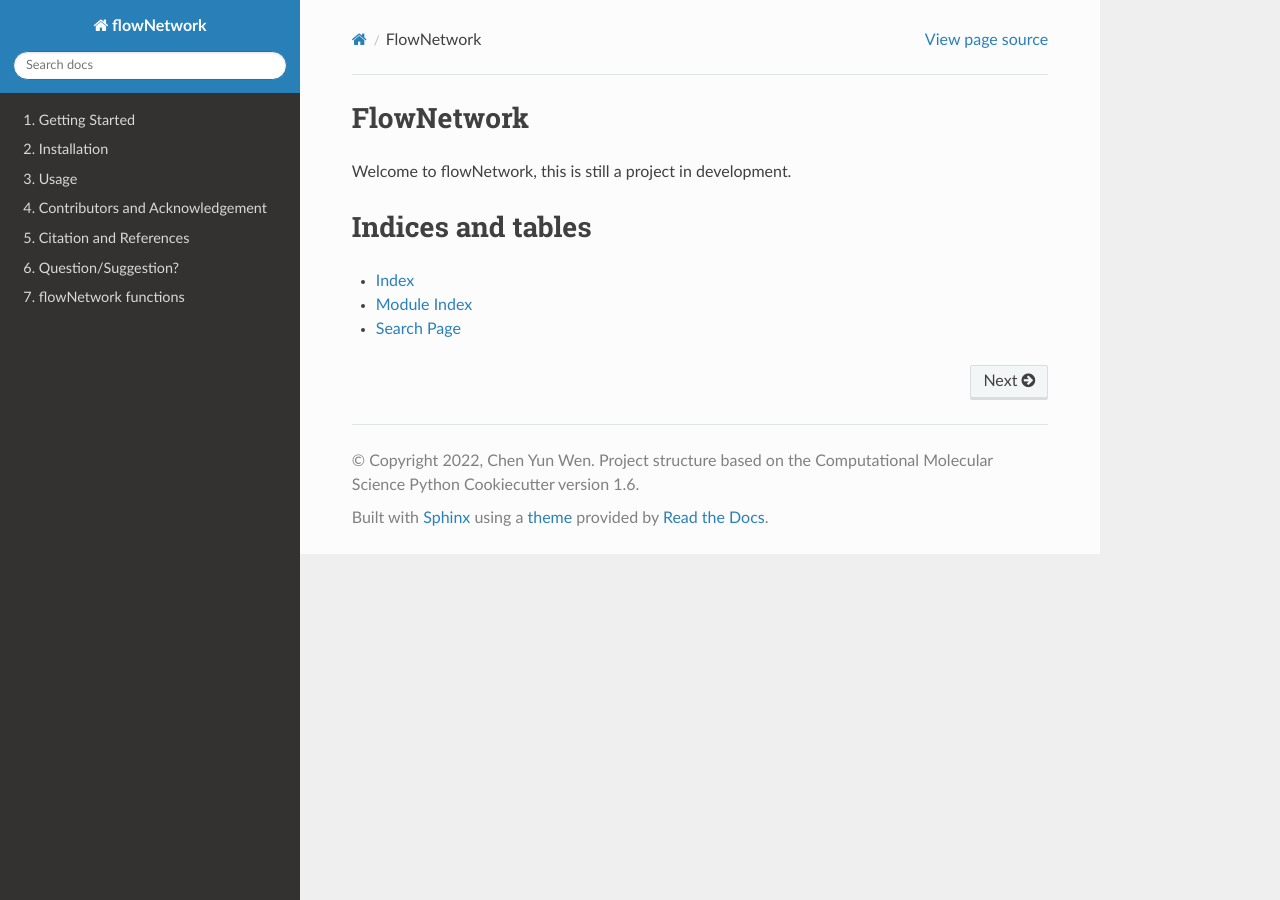
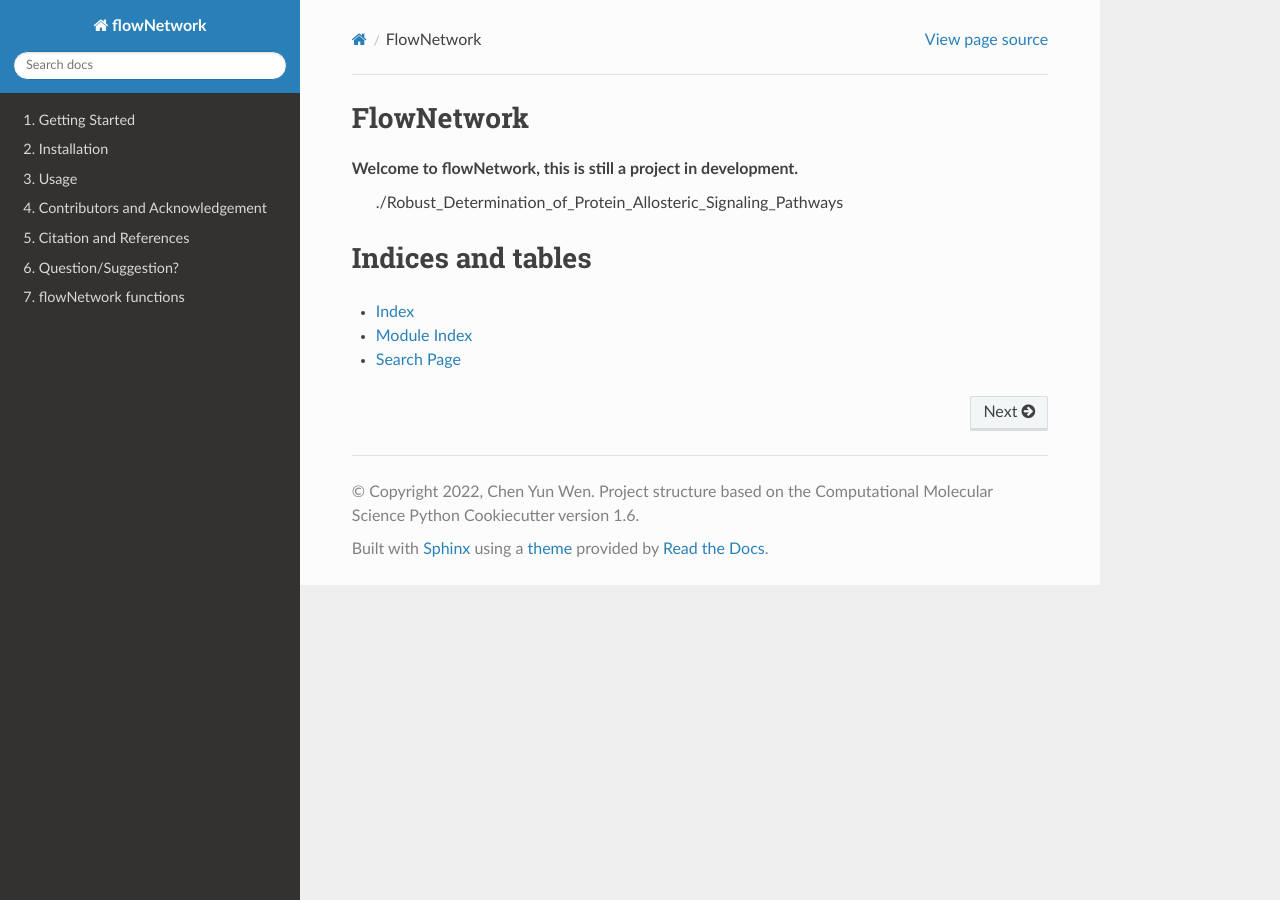
Before and after one commit to charliewen95/current-flow-allostery, a Sphinx documentation site: the page built from docs/source/index.rst, in a window 1280 px wide. Built offline with Sphinx 7.4.7 and the Read the Docs theme 2.0.0, drawn with Linux system fonts in a browser that asks for light colours; the version number could not be read and is left out.

Commit message:
docs update

```diff
--- a/docs/source/index.rst
+++ b/docs/source/index.rst
@@ -7,7 +7,7 @@ FlowNetwork
 ===========
 
 Welcome to flowNetwork, this is still a project in development.
-
+   ./Robust_Determination_of_Protein_Allosteric_Signaling_Pathways
 
 .. Contents
 .. ========
```
